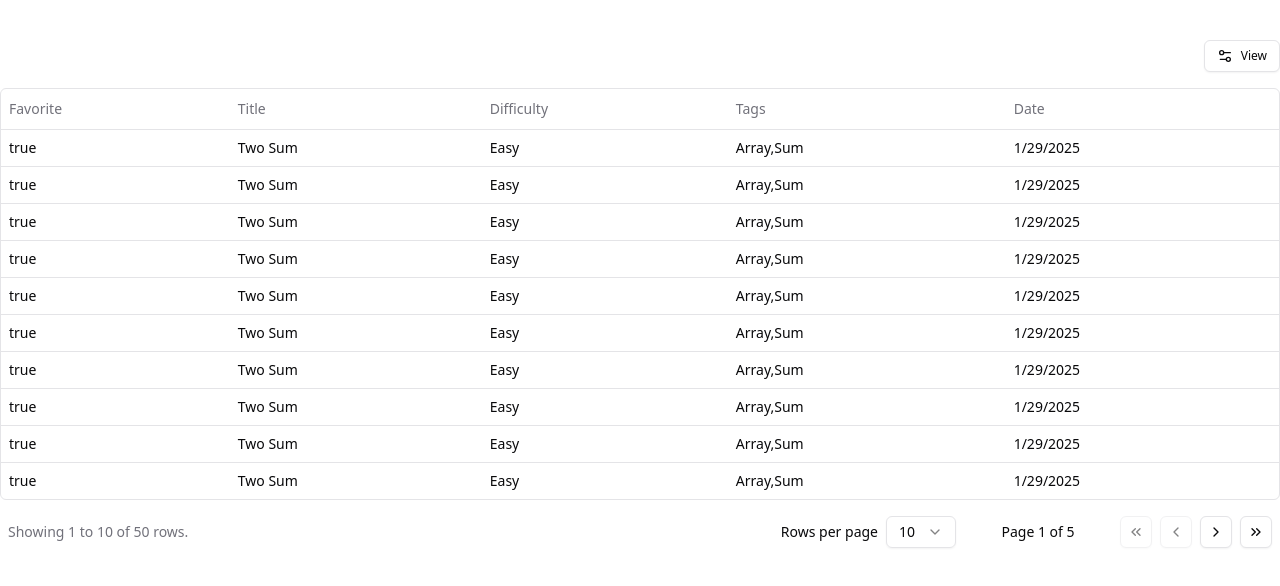
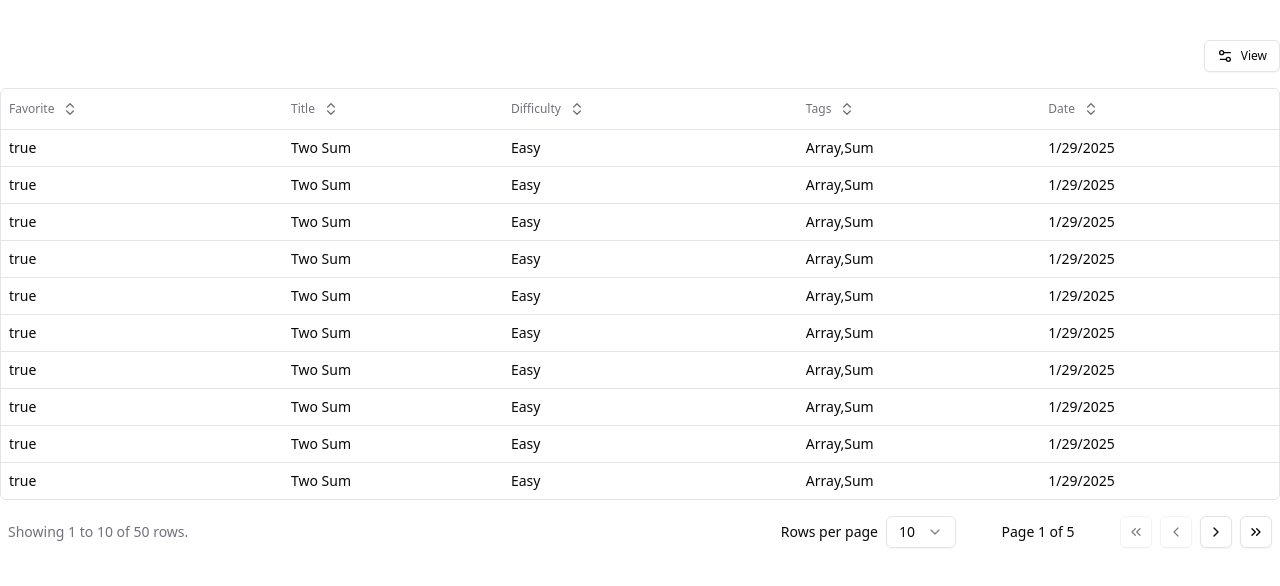
Before and after one commit to AbhayVAshokan/leetify, a Next.js app: page /dashboard in a window 1280 px wide. Shown: the top 586 px of the page. Built offline with nearby package versions, Linux system fonts and the light colour scheme.

Commit message:
Added a reusable column header component for table

```diff
--- a/app/dashboard/constants.ts
+++ /dev/null
@@ -1,33 +0,0 @@
-import { ColumnDef } from "@tanstack/react-table";
-
-export type Problem = {
-  id: string;
-  favorite: boolean;
-  title: string;
-  difficulty: "Easy" | "Medium" | "Hard";
-  tags: string[];
-  date: string;
-};
-
-export const columns: ColumnDef<Problem>[] = [
-  {
-    accessorKey: "favorite",
-    header: "Favorite",
-  },
-  {
-    accessorKey: "title",
-    header: "Title",
-  },
-  {
-    accessorKey: "difficulty",
-    header: "Difficulty",
-  },
-  {
-    accessorKey: "tags",
-    header: "Tags",
-  },
-  {
-    accessorKey: "date",
-    header: "Date",
-  },
-];
--- /dev/null
+++ b/app/dashboard/constants.tsx
@@ -0,0 +1,36 @@
+"use client";
+
+import ColumnHeader from "@/components/ui/table/column-header";
+import { ColumnDef } from "@tanstack/react-table";
+
+export type Problem = {
+  id: string;
+  favorite: boolean;
+  title: string;
+  difficulty: "Easy" | "Medium" | "Hard";
+  tags: string[];
+  date: string;
+};
+
+export const columns: ColumnDef<Problem>[] = [
+  {
+    accessorKey: "favorite",
+    header: ({ column }) => <ColumnHeader column={column} title="Favorite" />,
+  },
+  {
+    accessorKey: "title",
+    header: ({ column }) => <ColumnHeader column={column} title="Title" />,
+  },
+  {
+    accessorKey: "difficulty",
+    header: ({ column }) => <ColumnHeader column={column} title="Difficulty" />,
+  },
+  {
+    accessorKey: "tags",
+    header: ({ column }) => <ColumnHeader column={column} title="Tags" />,
+  },
+  {
+    accessorKey: "date",
+    header: ({ column }) => <ColumnHeader column={column} title="Date" />,
+  },
+];
--- /dev/null
+++ b/components/ui/table/column-header.tsx
@@ -0,0 +1,68 @@
+import { Column } from "@tanstack/react-table";
+import { ArrowDown, ArrowUp, ChevronsUpDown, EyeOff } from "lucide-react";
+
+import { cn } from "@/lib/utils";
+import { Button } from "@/components/ui/button";
+import {
+  DropdownMenu,
+  DropdownMenuContent,
+  DropdownMenuItem,
+  DropdownMenuSeparator,
+  DropdownMenuTrigger,
+} from "@/components/ui/dropdown-menu";
+
+interface ColumnHeaderProps<TData, TValue>
+  extends React.HTMLAttributes<HTMLDivElement> {
+  column: Column<TData, TValue>;
+  title: string;
+}
+
+const ColumnHeader = <TData, TValue>({
+  column,
+  title,
+  className,
+}: ColumnHeaderProps<TData, TValue>) => {
+  if (!column.getCanSort()) {
+    return <div className={cn(className)}>{title}</div>;
+  }
+
+  return (
+    <div className={cn("flex items-center space-x-2", className)}>
+      <DropdownMenu>
+        <DropdownMenuTrigger asChild>
+          <Button
+            variant="ghost"
+            size="sm"
+            className="-ml-3 h-8 data-[state=open]:bg-accent"
+          >
+            <span>{title}</span>
+            {column.getIsSorted() === "desc" ? (
+              <ArrowDown />
+            ) : column.getIsSorted() === "asc" ? (
+              <ArrowUp />
+            ) : (
+              <ChevronsUpDown />
+            )}
+          </Button>
+        </DropdownMenuTrigger>
+        <DropdownMenuContent align="start">
+          <DropdownMenuItem onClick={() => column.toggleSorting(false)}>
+            <ArrowUp className="h-3.5 w-3.5 text-muted-foreground/70" />
+            Asc
+          </DropdownMenuItem>
+          <DropdownMenuItem onClick={() => column.toggleSorting(true)}>
+            <ArrowDown className="h-3.5 w-3.5 text-muted-foreground/70" />
+            Desc
+          </DropdownMenuItem>
+          <DropdownMenuSeparator />
+          <DropdownMenuItem onClick={() => column.toggleVisibility(false)}>
+            <EyeOff className="h-3.5 w-3.5 text-muted-foreground/70" />
+            Hide
+          </DropdownMenuItem>
+        </DropdownMenuContent>
+      </DropdownMenu>
+    </div>
+  );
+};
+
+export default ColumnHeader;
```
